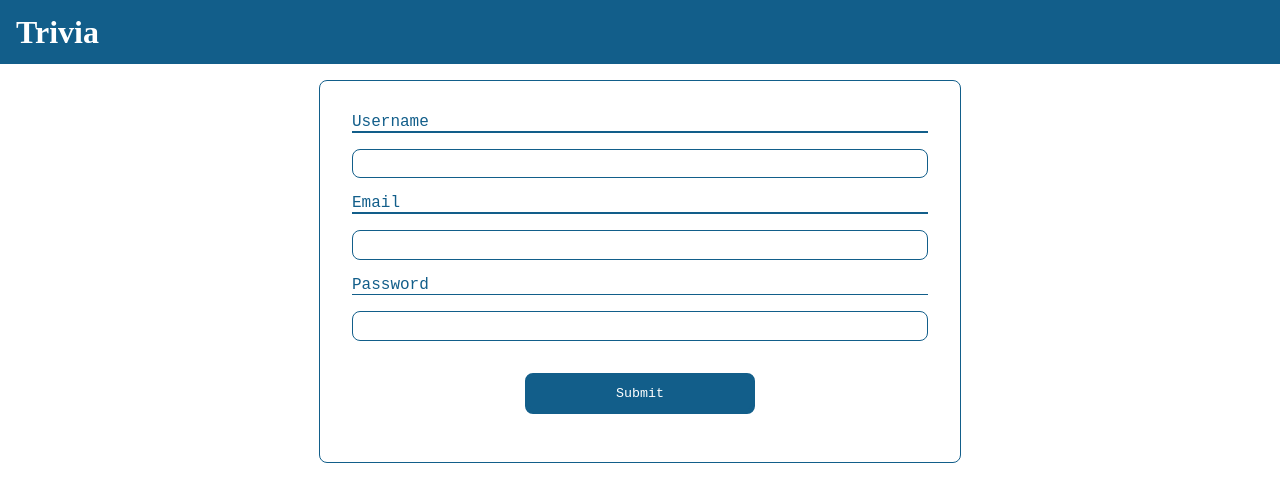
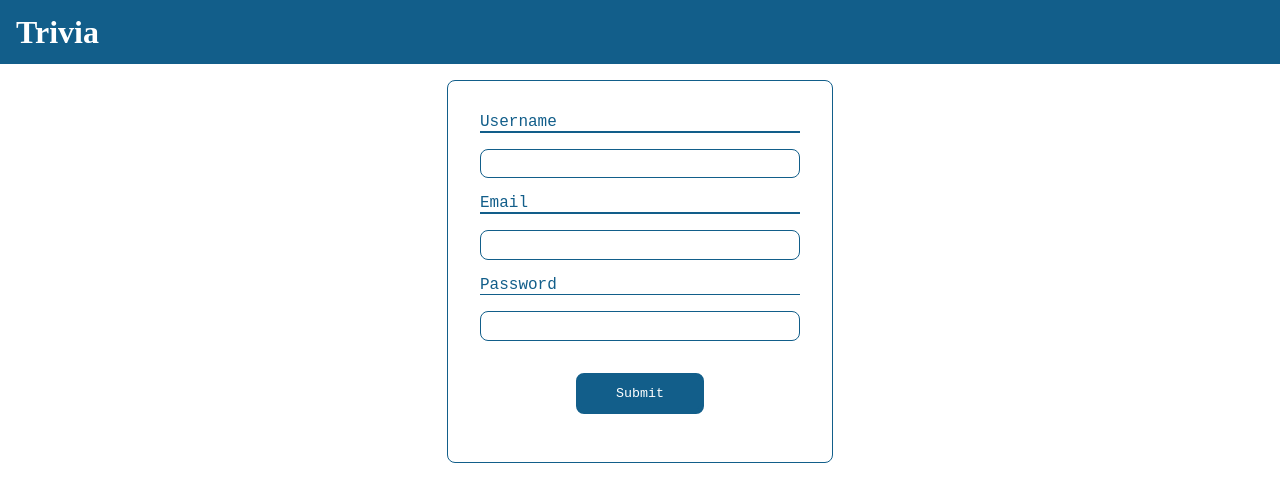
Before and after one commit to AngryWeather/Trivia, a React (Create React App) app: page /trivia/user/register in a window 1280 px wide. Shown: the top 502 px of the page. Built offline with nearby package versions, Linux system fonts and the light colour scheme.

Commit message:
Change form width on 1000px displays

```diff
--- a/src/components/register/register.css
+++ b/src/components/register/register.css
@@ -55,7 +55,7 @@ button {
 }
 @media (min-width: 1000px) {
   .form {
-    width: 50%;
+    width: 30%;
     border: 1px solid rgb(18, 94, 138);
     margin-top: 1rem;
     border-radius: 0.5rem;
--- a/src/components/register/register.scss
+++ b/src/components/register/register.scss
@@ -57,7 +57,7 @@ button {
 
 @media (min-width: 1000px) {
   .form {
-    width: 50%;
+    width: 30%;
     border: 1px solid $primary-color;
     margin-top: 1rem;
     border-radius: $border-radius;
```
